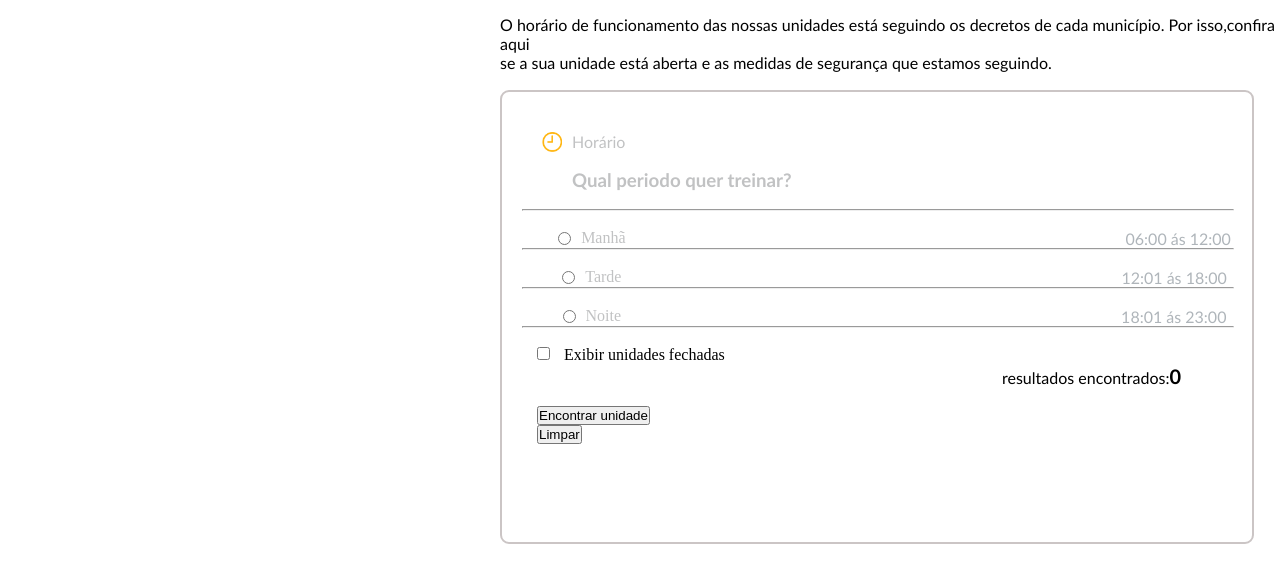
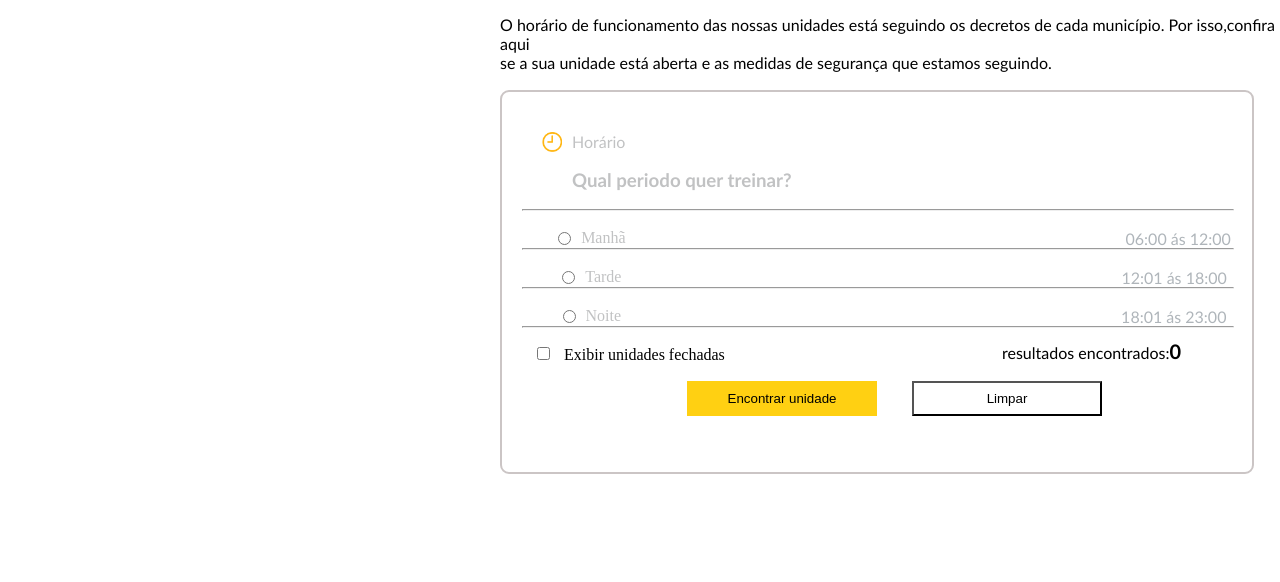
Before and after one commit to lc2022barbosa/smartfit, a plain HTML site: page index.html in a window 1280 px wide. Shown: the part 178-760 px from the top of the page. Drawn offline with Linux system fonts and the light colour scheme.

Commit message:
Update style.css

```diff
--- a/style.css
+++ b/style.css
@@ -45,7 +45,7 @@ h2 {
     border-radius: 9px;
     margin-left: 500px;
     margin-right: 1000px;
-  height: 450px;
+    height: 380px;
     width: 750px;
   }
 
@@ -110,7 +110,26 @@ margin-left: 35px;
     background-color: #040303;
   }
 
-button{
-    backgraud-color:red ;
+  .botao1 {
+    background-color:rgb(255, 208, 18);
+    width: 190px;
+    height: 35px;
+    border: none    ;
+  }
+
+  body .botao2{
+    background-color:rgb(255, 255, 255);
+    width: 190px;
+    height: 35px;
 
   }
+
+  .alinhar{
+    display: flex;
+    justify-content: center;
+  }
+
+
+  .resultados{
+     margin-top: -25px;
+  }
```
Lines whose indentation alone changed are shown as unchanged.
